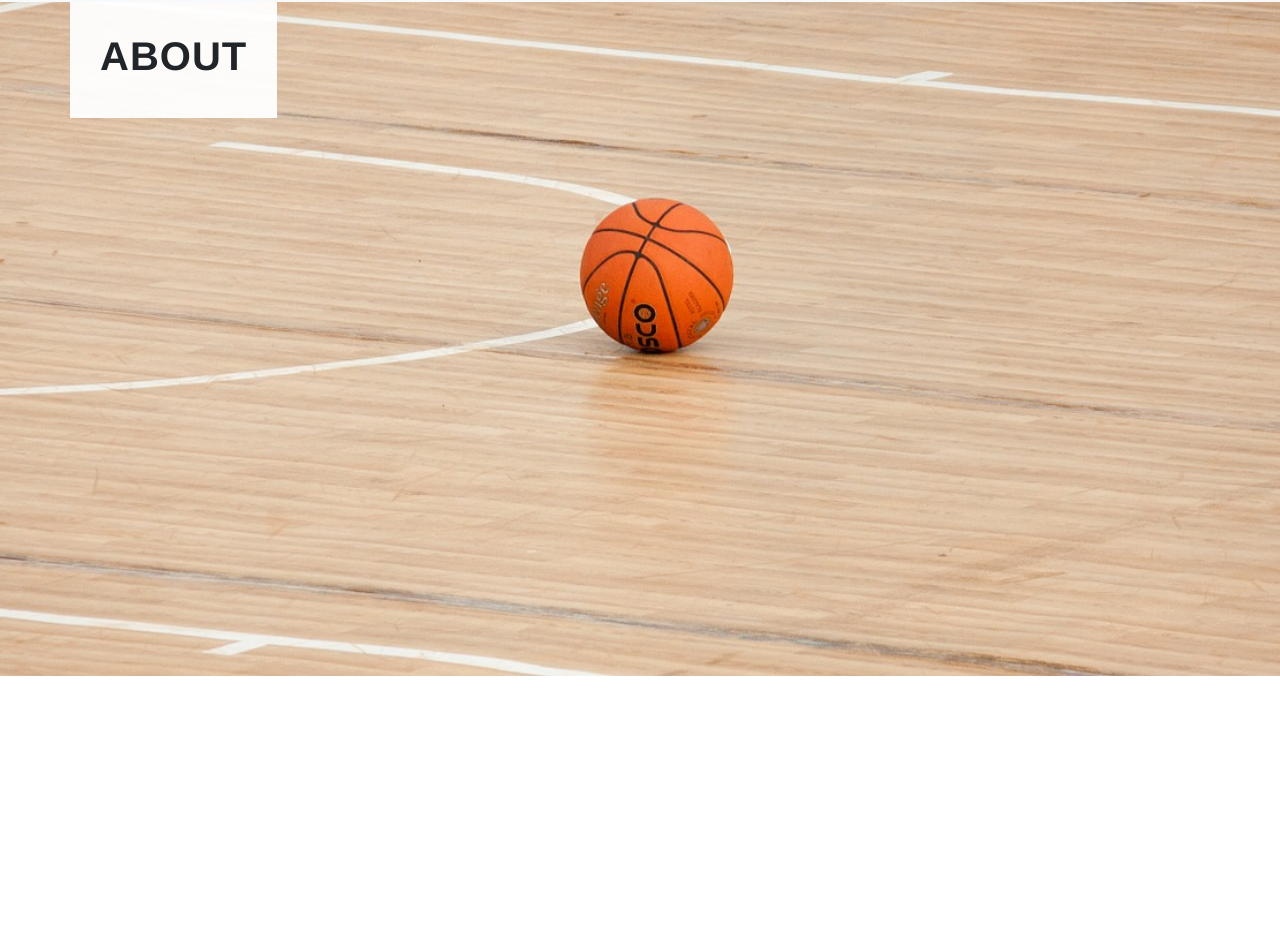
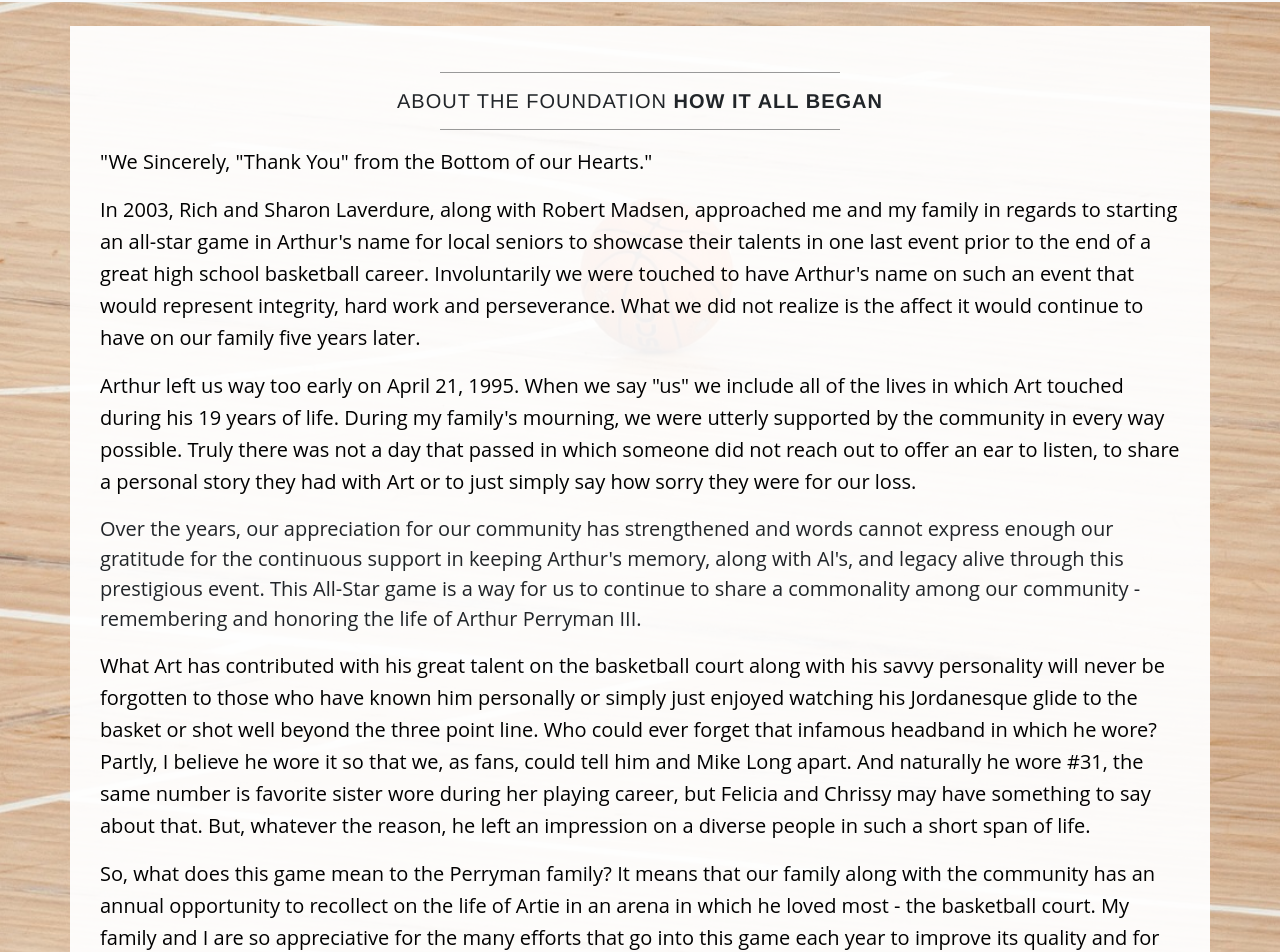
Before and after one commit to karenmmarks/perrymankeglovits, a React (Vite) app: page /about in a window 1280 px wide. Shown: the part 124-1076 px from the top of the page. Before the commit the page ends 800 px from the top, so only its background shows below. Built offline with nearby package versions, Linux system fonts and the light colour scheme.

Commit message:
Updated Archives & About page -needs images & script fix

```diff
--- a/src/Components/Views/About/About.jsx
+++ b/src/Components/Views/About/About.jsx
@@ -3,15 +3,199 @@ import React from 'react';
 import './About.css';
 
 const About = () => (
-  <div className="container page">
-    <div className="row">
-      <div className="box">
-        <div className="col-lg-12 mx-auto">
-          <h1>About</h1>
+  <>
+    {/* <!-- Place this within the <head> tag or just before the end of your <body> tag. --> */}
+    <script src="https://awesome-table.com/AwesomeTableInclude.js" />
+    <br />
+    <div className="container page">
+
+      <div className="row">
+        <div className="box">
+          <div className="col-lg-12 mx-auto">
+            <hr />
+            <h2 className="intro-text text-center">
+              About the
+              Foundation
+              <strong> How it all began</strong>
+            </h2>
+            <hr />
+            <p>
+              "We Sincerely, "Thank You" from the Bottom of our Hearts."
+            </p>
+            <p>
+              In 2003, Rich and Sharon Laverdure, along with Robert Madsen, approached me and my
+              family in regards to starting an all-star game in Arthur's name for local seniors to showcase their
+              talents in one last event prior to the end of a great high school basketball career. Involuntarily we
+              were touched to have Arthur's name on such an event that would represent integrity, hard work
+              and perseverance. What we did not realize is the affect it would continue to have on our family five
+              years later.
+            </p>
+            <p>
+              Arthur left us way too early on April 21, 1995. When we say "us" we include all of the lives
+              in which Art touched during his 19 years of life. During my family's mourning, we were utterly
+              supported by the community in every way possible. Truly there was not a day that passed in
+              which someone did not reach out to offer an ear to listen, to share a personal story they had with
+              Art or to just simply say how sorry they were for our loss.
+            </p>
+            <blockquote className="blockquote">
+              Over the years, our appreciation for our
+              community has strengthened and words cannot express enough our gratitude for the continuous
+              support in keeping Arthur's memory, along with Al's, and legacy alive through this prestigious
+              event.
+
+              This All-Star game is a way for us to continue to share a commonality among our community
+              - remembering and honoring the life of Arthur Perryman III.
+            </blockquote>
+            <p>
+              What Art has contributed with his great talent on the basketball court along with his savvy personality will never be forgotten to those
+              who have known him personally or simply just enjoyed watching his Jordanesque glide to the
+              basket or shot well beyond the three point line. Who could ever forget that infamous headband in
+              which he wore? Partly, I believe he wore it so that we, as fans, could tell him and Mike Long apart.
+              And naturally he wore #31, the same number is favorite sister wore during her playing career, but
+              Felicia and Chrissy may have something to say about that. But, whatever the reason, he left an
+              impression on a diverse people in such a short span of life.
+            </p>
+            <p>
+              So, what does this game mean to the Perryman family? It means that our family along with
+              the community has an annual opportunity to recollect on the life of Artie in an arena in which he
+              loved most - the basketball court. My family and I are so appreciative for the many efforts that go
+              into this game each year to improve its quality and for those who continue to support the cause.
+              Artie is definitely looking down on us and proud of what we came together as a community to
+              accomplish in his name.
+            </p>
+            <br />
+            <p>
+              {' '}
+              We sincerely thank you from the bottom of our hearts,
+              <br />
+              Stacy Perryman
+            </p>
+          </div>
         </div>
       </div>
+
+      <div className="row">
+        <div className="box">
+          <div className="col-lg-12">
+            <hr />
+            <h2 className="intro-text text-center">
+              Our Mission
+              {' '}
+              <strong>The All-Star Game</strong>
+            </h2>
+            <hr />
+            <br />
+            <div className="col-md-9 text-center">
+              <p>IMAGE GOES HERE</p>
+              {/* <img class="img-responsive img-border center-block" src="images/home_collage2.jpg" alt="Perryman Keglovits Tribute Basketball Game collage of photos"> */}
+              <br />
+
+              <p className="text-left">
+                Our Mission is to showcase the talent of local basketball players by providing the vehicle of an all-star basketball game in partnership with area businesses, institutions, and agencies.
+              </p>
+              <p className="text-left">
+                The Perryman and Keglovits All-Star Tribute Game celebrates the lives of local basketball stars Arthur Perryman and Al Keglovits, and all who have fought the battle of cancer.
+              </p>
+            </div>
+            <div className="col-md-9 text-center">
+              <p className="text-left"><strong>Our mission to celebrate the lives of those who have fought the battle of cancer is an important one to us.</strong></p>
+            </div>
+          </div>
+        </div>
+      </div>
+
+      <div className="row">
+        <div className="box">
+          <div className="col-lg-12">
+            <hr />
+            <h2 className="intro-text text-center">
+              remembering
+              <strong>Al Keglovits</strong>
+            </h2>
+            <hr />
+          </div>
+          <p>IMAGE GOES HERE</p>
+          {/* <img src="img/al.jpg" class="action_photo_a" style="float: right;" alt="Photo of Al Keglovits"/> */}
+          <p>
+            {' '}
+            Al Keglovits was a father, a husband, a teacher, a coach, a bartender, a comedian, a New York Yankees fan, a golfer, and a friend to all who knew him. Fighting Cancer, seeing how he fought it was an inspiration to all of us. Al Keglovits, was one of those guys who had a dynamic personality. Kids, colleagues and all opponents were drawn towards his magnetic charm. Al drew you closer to him. He knew he had a fight on his hands when he was diagnosed with cancer. He fought it right up to the end. He never, never quit. Unfortunately he couldn't rally one more time. What is important is what the Man, Al Keglovits, did with his life. The example set was one of courage. He loved his Family, he loved his Friends and he loved Basketball. Coaching and teaching were instinctive for Keglovits. He will be remembered by all his players, friends, those he toasted life to. Coach Keglovits, will always be remembered for his tremendous ever so dry sense of humor. He was one of those guys you always wanted to be around. Al made you feel comfortable but watch out for the next zinger, it was probably going to be aimed at you. Among all of his positive traits, Al Keglovits will be most remembered by his family and friends for his sense of humor and his love for the game of basketball.
+
+          </p>
+        </div>
+      </div>
+
+      <div className="row">
+        <div className="box">
+          <div className="col-lg-12">
+            <hr />
+            <h2 className="intro-text text-center">
+              Remembering
+              <strong>Arthur Perryman</strong>
+            </h2>
+            <hr />
+          </div>
+          <p>IMAGE GOES HERE</p>
+          {/* <img src="img/art.jpg" class="action_photo_a" style="float: left; text-align:center;" alt="Photo of Arthur Perryman" /> */}
+          <p>
+            Loved and cared for all his peers, Arthur never used profanity; he was gentle, kind and loving. I never once heard anyone say anything negative about him. He was unselfish and thought of others before himself. His family was very important to him. He was a caring, thoughtful brother and son. Arthur was never alone, always with his friends or his sisters.
+          </p>
+          <br />
+          {' '}
+          <br />
+
+          <strong>Athletic Achievements:</strong>
+          <ul className="arthur">
+            <li>Earned four varsity basketball letters</li>
+            <li>Started all 105 varsity basketball games during his 4 year career at East Stroudsburg South</li>
+            <li>Most Valuable Athlete 1992, 1993 ,1994</li>
+            <li>Leading scorer in ESHS basketball history with 1,735</li>
+            <li>First team All-Monroe County 1992, 1993, 1994</li>
+            <li>All-Centennial League 1993, 1994</li>
+            <li>All-Allentown Morning Call Newspaper 1994</li>
+            <li>Averaged 28.3 points per game in the 1994 P.I.A.A. State Basketball Tournment</li>
+          </ul>
+
+          <p>
+            <strong>
+              Believe it or not, Arthur didn't care how many points he scored.
+              <br />
+              {' '}
+              He only cared if the team won.
+              GREAT TEAM PLAYER!
+            </strong>
+
+          </p>
+        </div>
+      </div>
+
+      <div className="row">
+        <div className="box">
+          <div className="col-lg-12">
+            <hr />
+            <h2 className="intro-text text-center">
+              about
+              <strong> the game</strong>
+            </h2>
+            <hr />
+            <h3 className="intro-text text-center">
+              2019
+              {' '}
+              <strong>Teams</strong>
+            </h3>
+            <br />
+            {/* <!--<img class="img-responsive" src="http://placehold.it/750x450" alt="">--> */}
+            {/* <!--Place this tag where you want the Awesome Table Widget to render --> */}
+            <div data-type="AwesomeTableView" data-viewID="-LaDfulEgcsX9Vik0Nhr" />
+
+            {/* <!-- <img class="img-responsive" src="images/photos/2015_game/2015 All Stars_6416.JPG" alt="">--> */}
+          </div>
+        </div>
+      </div>
+
+      <div className="clearfix" />
+
     </div>
-  </div>
+  </>
 
 );
 
--- a/src/Components/Views/Archives/Archives.jsx
+++ b/src/Components/Views/Archives/Archives.jsx
@@ -12,6 +12,7 @@ const Archives = () => {
 
   return (
     <>
+      <br />
       <div className="container page">
         <div className="row">
           <div className="box">
```
